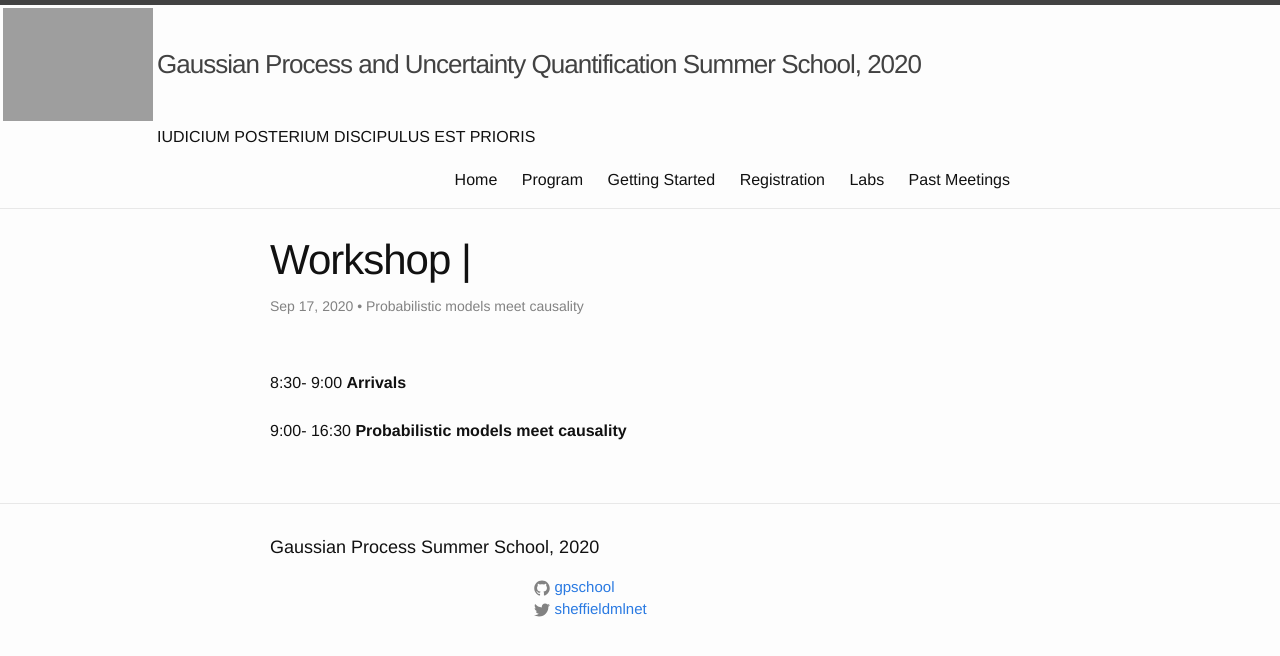
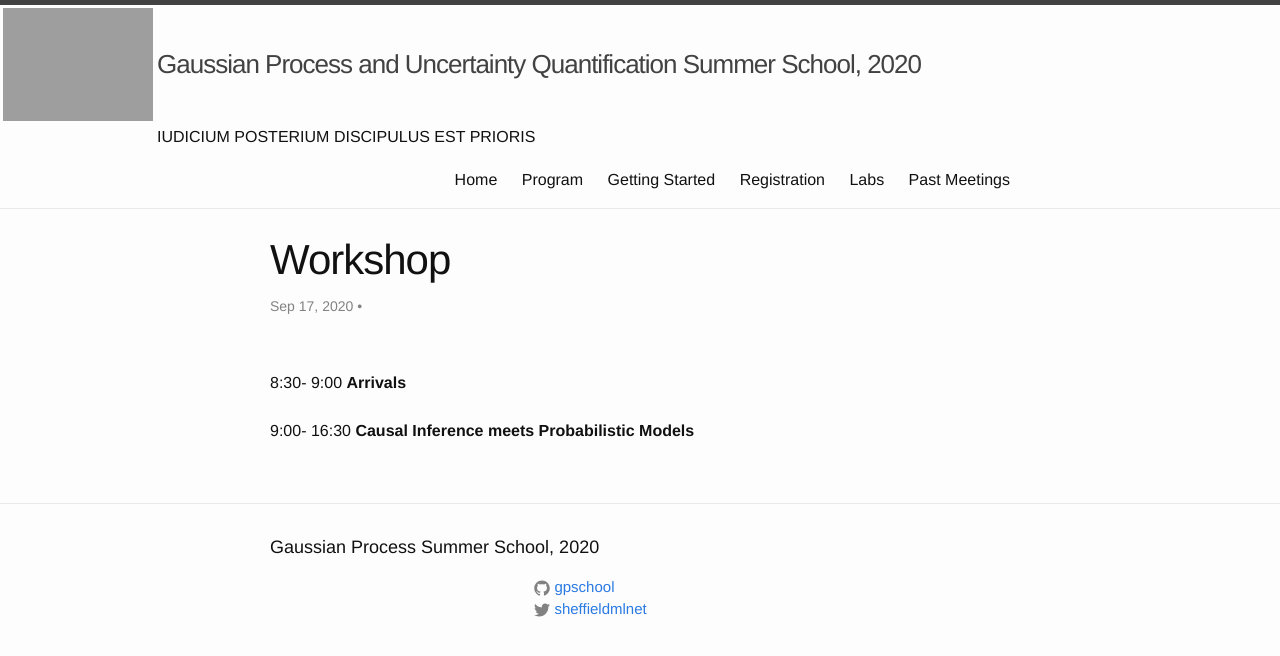
Before and after one commit to gpschool/gpss20, a Jekyll site: the page built from _posts/2020-09-17-day-4.md, in a window 1280 px wide. Shown: the top 656 px of the page. Built offline with Jekyll 4.4.1, drawn with Linux system fonts in a browser that asks for light colours.

Commit message:
Update 2020-09-17-day-4.md

```diff
--- a/_posts/2020-09-17-day-4.md
+++ b/_posts/2020-09-17-day-4.md
@@ -1,12 +1,12 @@
 ---
-title:  "Workshop |"
+title:  "Workshop"
 layout: singletrack
-tagline: "Probabilistic models meet causality"
+tagline: ""
 talks:
 - title: "Arrivals"
   start: "8:30"
   end: "9:00"
-- title: "Probabilistic models meet causality"
+- title: "Causal Inference meets Probabilistic Models"
   url: ""
   start: "9:00"
   end: "16:30"
```
